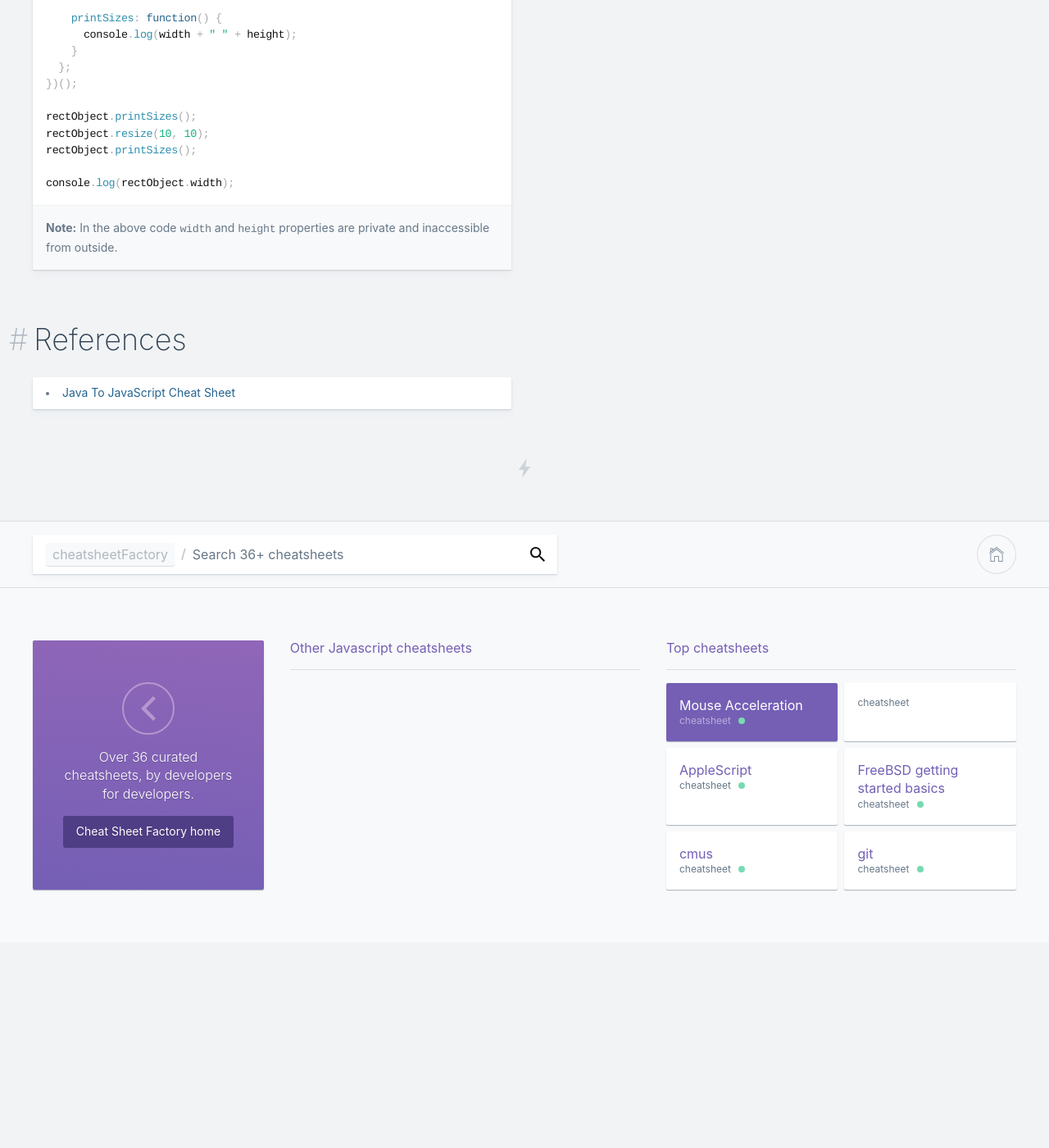
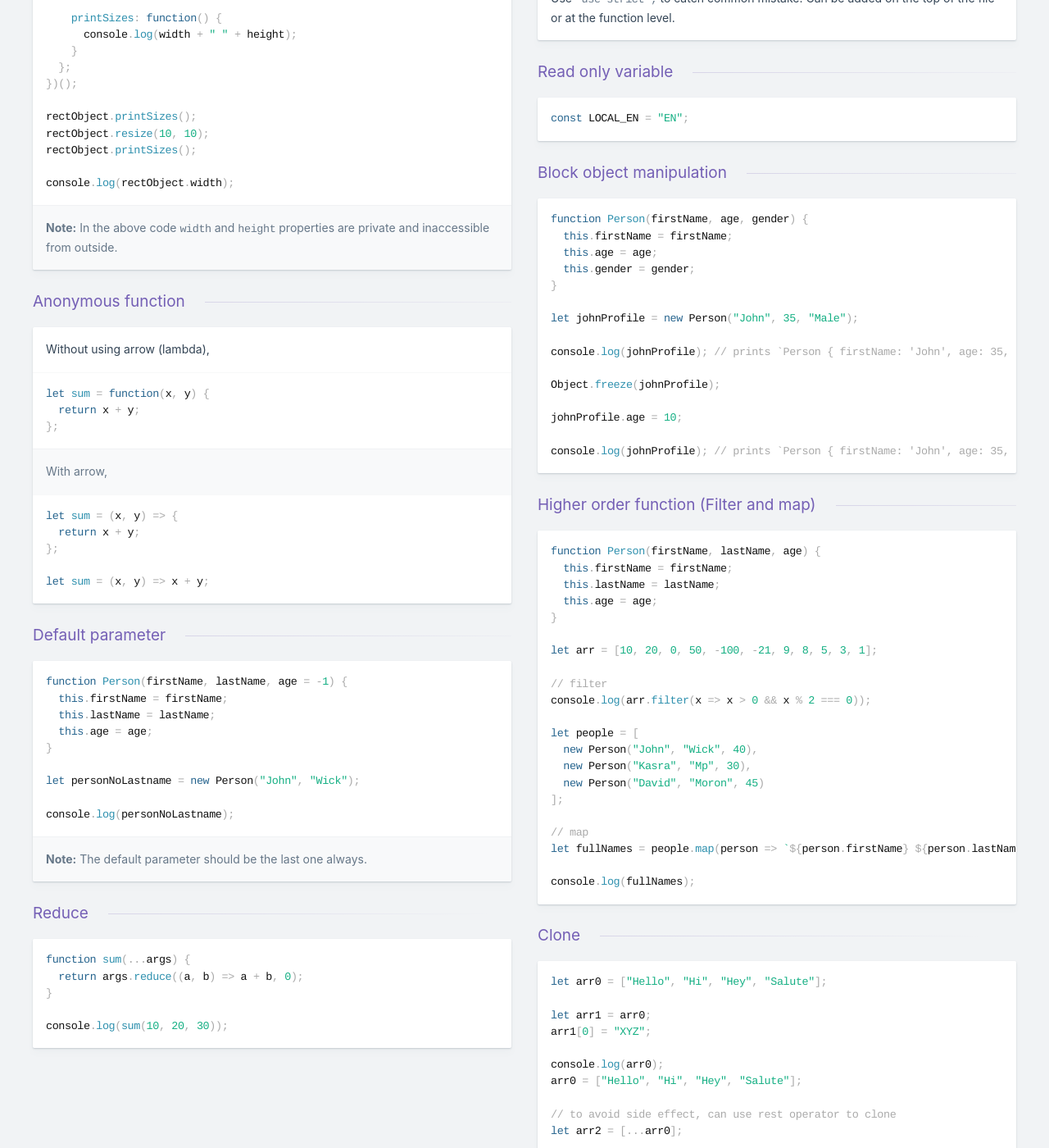
Before and after one commit to kasramp/cheat-sheet-factory, a Jekyll site: the page built from javascript/cheatSheet.md, in a window 1280 px wide and 1400 px high, scrolled down 3297 px. Shown: the whole window at 82% size. Built offline with Jekyll 4.4.1, drawn with Linux system fonts in a browser that asks for light colours; nearby versions of some CDN libraries; before the commit the page ends 4446 px from its top, so only the background shows below that; some of the changed text lies outside the part shown.

Commit message:
Add some ES6 features

````diff
--- a/javascript/cheatSheet.md
+++ b/javascript/cheatSheet.md
@@ -5,15 +5,15 @@ layout: 2017/sheet
 tags: [Featured]
 updated: 2020-01-03
 keywords:
-    - "javascript"
-    - "javascript cheat sheet"
+  - "javascript"
+  - "javascript cheat sheet"
 prism_languages: [javascript]
 intro: |
   Javascript cheat sheet
 ---
 
-Shortcuts
----------
+## Shortcuts
+
 {: .-two-column}
 
 ## Basics
@@ -316,6 +316,127 @@ console.log(rectObject.width);
 parseInt("10"); // returns 10
 ```
 
+### Strict mode
+
+Use `"use strict";` to catch common mistake. Can be added on the top of the file or at the function level.
+
+### Read only variable
+
+```javascript
+const LOCAL_EN = "EN";
+```
+
+### Block object manipulation
+
+```javascript
+function Person(firstName, age, gender) {
+  this.firstName = firstName;
+  this.age = age;
+  this.gender = gender;
+}
+
+let johnProfile = new Person("John", 35, "Male");
+
+console.log(johnProfile); // prints `Person { firstName: 'John', age: 35, gender: 'Male' }`
+
+Object.freeze(johnProfile);
+
+johnProfile.age = 10;
+
+console.log(johnProfile); // prints `Person { firstName: 'John', age: 35, gender: 'Male' }` ignores the changes applied
+```
+
+### Anonymous function
+
+Without using arrow (lambda),
+
+```javascript
+let sum = function(x, y) {
+  return x + y;
+};
+```
+
+With arrow,
+
+```javascript
+let sum = (x, y) => {
+  return x + y;
+};
+
+let sum = (x, y) => x + y;
+```
+
+### Higher order function (Filter and map)
+
+```javascript
+function Person(firstName, lastName, age) {
+  this.firstName = firstName;
+  this.lastName = lastName;
+  this.age = age;
+}
+
+let arr = [10, 20, 0, 50, -100, -21, 9, 8, 5, 3, 1];
+
+// filter
+console.log(arr.filter(x => x > 0 && x % 2 === 0));
+
+let people = [
+  new Person("John", "Wick", 40),
+  new Person("Kasra", "Mp", 30),
+  new Person("David", "Moron", 45)
+];
+
+// map
+let fullNames = people.map(person => `${person.firstName} ${person.lastName}`);
+
+console.log(fullNames);
+```
+
+### Default parameter
+
+```javascript
+function Person(firstName, lastName, age = -1) {
+  this.firstName = firstName;
+  this.lastName = lastName;
+  this.age = age;
+}
+
+let personNoLastname = new Person("John", "Wick");
+
+console.log(personNoLastname);
+```
+
+**Note:** The default parameter should be the last one always.
+
+### Reduce
+
+```javascript
+function sum(...args) {
+  return args.reduce((a, b) => a + b, 0);
+}
+
+console.log(sum(10, 20, 30));
+```
+
+### Clone
+
+```javascript
+let arr0 = ["Hello", "Hi", "Hey", "Salute"];
+
+let arr1 = arr0;
+arr1[0] = "XYZ";
+
+console.log(arr0);
+arr0 = ["Hello", "Hi", "Hey", "Salute"];
+
+// to avoid side effect, can use rest operator to clone
+let arr2 = [...arr0];
+
+arr2[0] = "Hallo";
+
+console.log(arr0);
+```
+
 ## References
 
 - [Java To JavaScript Cheat Sheet](https://techgarage.io/index.php/2017/02/06/java-to-javascript-cheat-sheet/)
````
